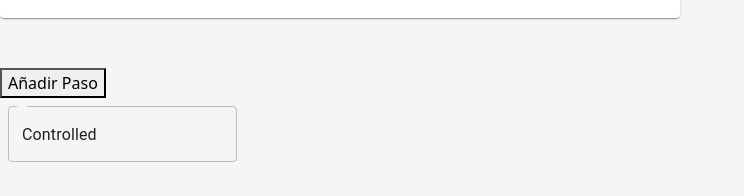
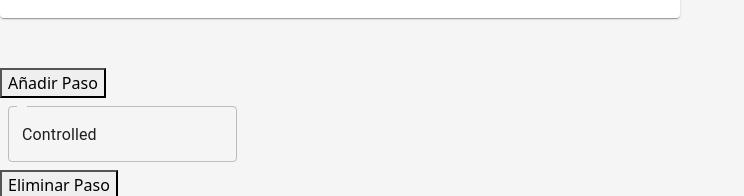
Before and after one commit to KoobenNutriapp/kooben-front, a React (Create React App) app: page / in a window 1280 px wide. Shown: the part 4383-4579 px from the top of the page, without its empty margins (0-744 px from the left). Before the commit the page ends 4553 px from the top, so only its background shows below. Built offline with nearby package versions, Linux system fonts and the light colour scheme.

Commit message:
add some changes

```diff
--- a/src/components/StepsProcedureInputs/index.js
+++ b/src/components/StepsProcedureInputs/index.js
@@ -17,14 +17,30 @@ const addSteps = () => {
 }
 console.log(steps)
 
+// const deleteStep = ({arg}) => {
+//   setSteps(steps.splice(arg))
+// }
+
+const deleteStep = (e) => {
+  // console.log(e.currentTarget.id)
+  console.log(e)
+}
+
 function Button(props){
   return(
-    <button onClick={props.onClick}>Añadir Paso</button>
+    <button onClick={props.onClick}>{props.text}</button>
+  );
+};
+
+function AddButton(props){
+  return(
+    <button onSubmit={props.onClick}>{props.text}</button>
   );
 };
 
 function StepsList(){
   return(
+    <div>
     <Box
       component="form"
       sx={{
@@ -44,13 +60,20 @@ function StepsList(){
         />
       </div>
     </Box>
+    <Button text={'Eliminar Paso'} onClick={deleteStep} />
+    </div>
+
   );
 };
 
   return (
     <div>
-      <Button onClick={addSteps} />
-      {steps.map((item) => (<StepsList />))}
+      <AddButton onSubmit={addSteps} text={'Añadir Paso'} />
+      {steps.map((item, index) => {
+        return(
+          <StepsList id={index} />
+        )
+      })}
     </div>
   );
 }
```
